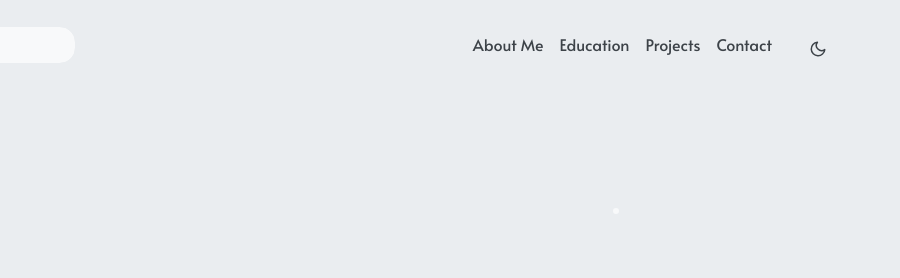
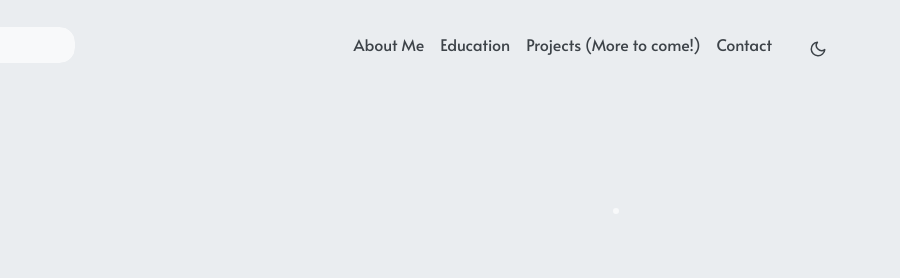
Before and after one commit to eltonczlon123/eltonczlon123.github.io, a plain HTML site: page index.html in a window 1280 px wide. Shown: the top 278 px of the page, 380-1280 px from the left. Drawn offline with Linux system fonts and the light colour scheme.

Commit message:
Update index.html

```diff
--- a/index.html
+++ b/index.html
@@ -231,7 +231,7 @@ My Portfolio :)
                     <li class="nav-item navbar-text">
                         <a class="nav-link" href="/#projects"
                             aria-label="projects">
-                            Projects
+                            Projects (More to come!)
                         </a>
                     </li>
 
```
